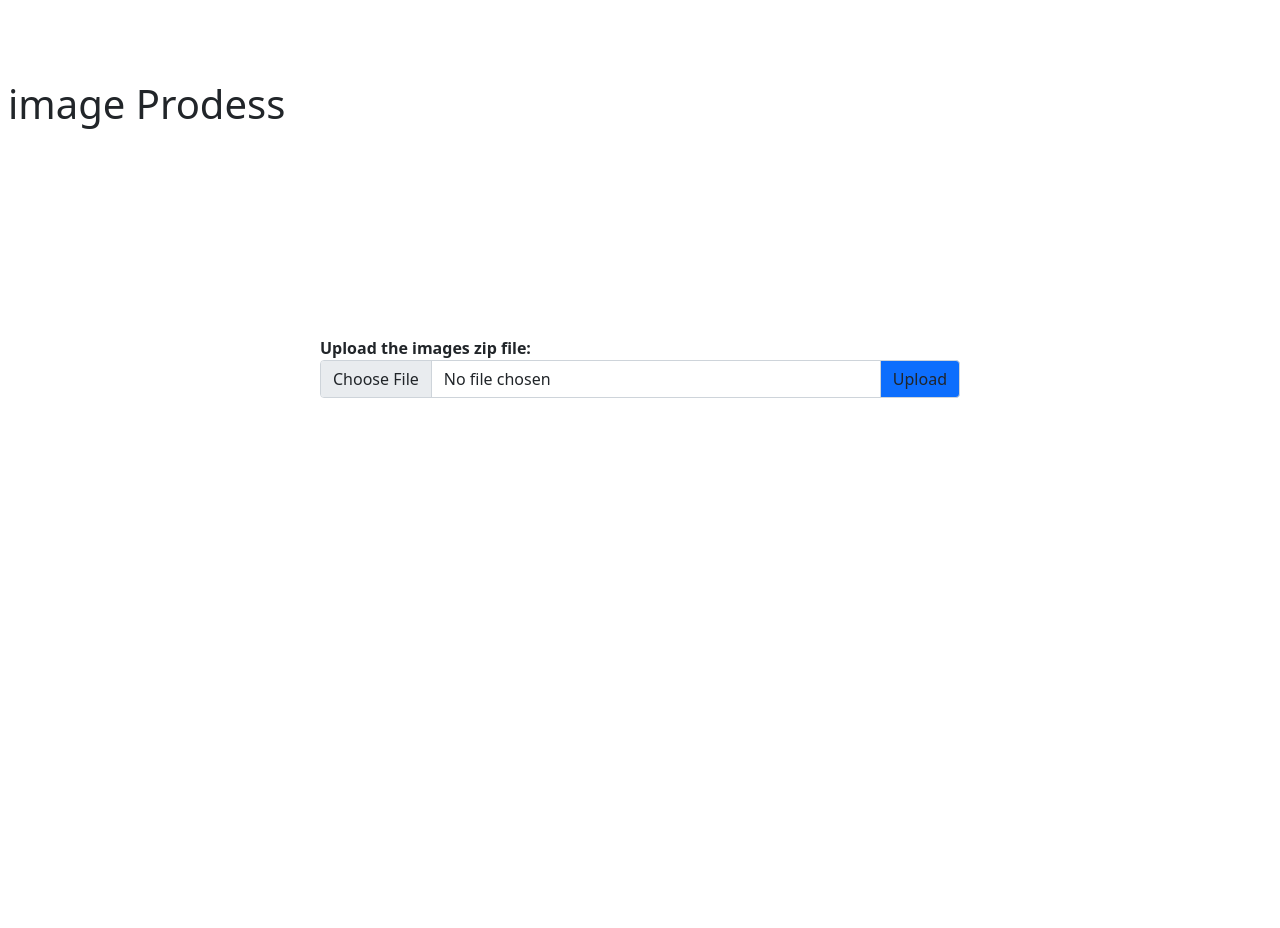
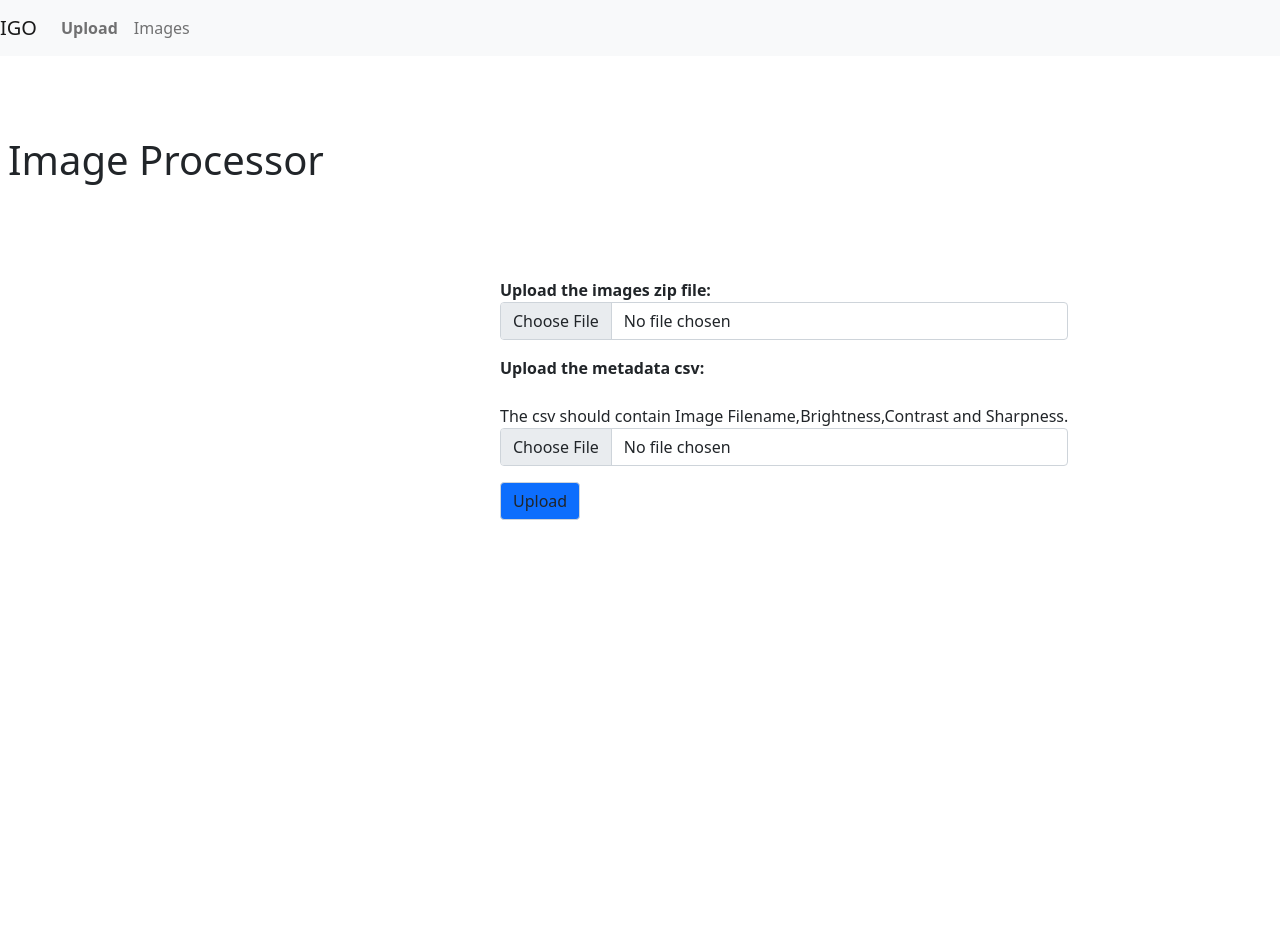
Before and after one commit to anandhukb05/Image_Background_Processing, a Flask app: page / in a window 1280 px wide. Before the commit the page ends 398 px from the top, so only its background shows below. Run offline with Flask 3, Linux system fonts and the light colour scheme.

Commit message:
feat(template): template design updates

```diff
--- a/main.py
+++ b/main.py
@@ -17,6 +17,7 @@ app.config['TEMPLATES_AUTO_RELOAD'] = True
 def home():
     return render_template("index.html")
 
+
 # folders
 UPLOAD_FOLDER = 'storage'
 DATA_FOLDER = 'data'
@@ -26,58 +27,66 @@ os.makedirs(DATA_FOLDER, exist_ok=True)
 CSV_PATH = os.path.join(DATA_FOLDER, 'images.csv')
 
 
+@app.route('/upload', methods=['POST'])
+def upload():
 
-@app.route('/upload', methods=['POST'])
-def upload_zip():
+    #checking all arguments existing
     if 'zipfile' not in request.files:
-        return "No file part", 400
-    file = request.files['zipfile']
+        msg= "No image file"
 
-    if file.filename == '':
-        return "No selected file", 400
+    if 'csv' not in request.files:
+        msg= "No csv file"
 
-    if not file.filename.lower().endswith('.zip'):
-        return "Please upload a .zip file", 400
+    img_file = request.files['zipfile']
+    csv_file = request.files['csv']
 
-    folder = normalize(file.filename.split(".")[0])
+    # validating request values
 
-    zip_path = os.path.join(UPLOAD_FOLDER, 'uploaded.zip')
-    file.save(zip_path)
+    if not img_file.filename.lower().endswith('.zip'):
+        msg = "Please upload a .zip file"
+
+    if not csv_file.filename.lower().endswith('.csv'):
+        msg = "Please upload a .csv file"
+
+    folder = normalize(img_file.filename.split(".")[0])
 
 
+    if img_file.filename.lower().endswith('.zip'):
+        zip_path = os.path.join(UPLOAD_FOLDER, 'uploaded.zip')
+        img_file.save(zip_path)
 
-    with zipfile.ZipFile(zip_path, 'r') as zip_ref:
-        for member in zip_ref.infolist():
-            # Skip directories
-            if member.is_dir():
-                continue
+        with zipfile.ZipFile(zip_path, 'r') as zip_ref:
+            for member in zip_ref.infolist():
+                # Skip directories
+                if member.is_dir():
+                    continue
 
-            # Get only the filename (remove folder paths inside ZIP)
-            filename = os.path.basename(member.filename)
-            if not filename:
-                continue  # skip empty names
+                # Get only the filename (remove folder paths inside ZIP)
+                filename = os.path.basename(member.filename)
+                if not filename:
+                    continue  # skip empty names
 
-            # Target file path (flattened)
-            target_path = os.path.join(UPLOAD_FOLDER, filename)
+                # Target file path (flattened)
+                target_path = os.path.join(UPLOAD_FOLDER, filename)
 
-            # Extract the file
-            with zip_ref.open(member) as source, open(target_path, "wb") as target:
-                target.write(source.read())
-    # Collect image details
-    image_data = []
-    for filename in os.listdir((UPLOAD_FOLDER)):
-        print("--- filename ---", filename)
-        if filename.lower().endswith(('.png', '.jpg', '.jpeg', '.gif', '.bmp')):
-            path = os.path.join(UPLOAD_FOLDER, filename)
-            size_kb = round(os.path.getsize(path) / 1024, 2)
-            print("---- info ---", [filename, size_kb, ""])
-            image_data.append([filename, size_kb, ""])  # last column for user notes
+                # Extract the file
+                with zip_ref.open(member) as source, open(target_path, "wb") as target:
+                    target.write(source.read())
+        # Collect image details
+        image_data = []
+        for filename in os.listdir((UPLOAD_FOLDER)):
+            print("--- filename ---", filename)
+            if filename.lower().endswith(('.png', '.jpg', '.jpeg', '.gif', '.bmp')):
+                path = os.path.join(UPLOAD_FOLDER, filename)
+                size_kb = round(os.path.getsize(path) / 1024, 2)
+                print("---- info ---", [filename, size_kb, ""])
+                image_data.append([filename, size_kb, ""])  # last column for user notes
 
-    # Write to CSV
-    with open(CSV_PATH, 'w', newline='', encoding='utf-8') as f:
-        writer = csv.writer(f)
-        writer.writerow(['Name', 'Size (KB)', 'Notes'])
-        writer.writerows(image_data)
+        # Write to CSV
+        with open(CSV_PATH, 'w', newline='', encoding='utf-8') as f:
+            writer = csv.writer(f)
+            writer.writerow(['Name', 'Size (KB)', 'Notes'])
+            writer.writerows(image_data)
 
     return redirect(url_for('show_images'))
 
--- /dev/null
+++ b/templates/header.html
@@ -0,0 +1,34 @@
+
+<!DOCTYPE html>
+<html lang="en">
+<head>
+    <meta charset="UTF-8">
+    <meta name="viewport" content="width=device-width, initial-scale=1.0">
+    <title>{% block title %}{% endblock  %}</title>
+    <link href="https://cdn.jsdelivr.net/npm/bootstrap@5.0.2/dist/css/bootstrap.min.css" rel="stylesheet" integrity="sha384-EVSTQN3/azprG1Anm3QDgpJLIm9Nao0Yz1ztcQTwFspd3yD65VohhpuuCOmLASjC" crossorigin="anonymous">
+    <script src="https://cdn.jsdelivr.net/npm/bootstrap@5.0.2/dist/js/bootstrap.bundle.min.js" integrity="sha384-MrcW6ZMFYlzcLA8Nl+NtUVF0sA7MsXsP1UyJoMp4YLEuNSfAP+JcXn/tWtIaxVXM" crossorigin="anonymous"></script>
+</head>
+<body>
+
+    <nav class="navbar navbar-expand-lg navbar-light bg-light">
+  <a class="navbar-brand" href="#">IGO</a>
+  <button class="navbar-toggler" type="button" data-toggle="collapse" data-target="#navbarNav" aria-controls="navbarNav" aria-expanded="false" aria-label="Toggle navigation">
+    <span class="navbar-toggler-icon"></span>
+  </button>
+  <div class="collapse navbar-collapse" id="navbarNav">
+    <ul class="navbar-nav">
+      <li class="nav-item active">
+        <a class="nav-link" href="{{ url_for('home')}}"> <b class="sr-only">Upload</b></a>
+      </li>
+      <li class="nav-item">
+        <a class="nav-link" href="{{ url_for('show_images')}}">Images</a>
+      </li>
+    </ul>
+  </div>
+</nav>
+
+    {% block content %}
+    {% endblock %}
+
+</body>
+</html>
--- a/templates/index.html
+++ b/templates/index.html
@@ -1,29 +1,41 @@
-<!DOCTYPE html>
-<html lang="en">
-<head>
-    <meta charset="UTF-8">
-    <meta name="viewport" content="width=device-width, initial-scale=1.0">
-    <title>Document</title>
-    <link href="https://cdn.jsdelivr.net/npm/bootstrap@5.0.2/dist/css/bootstrap.min.css" rel="stylesheet" integrity="sha384-EVSTQN3/azprG1Anm3QDgpJLIm9Nao0Yz1ztcQTwFspd3yD65VohhpuuCOmLASjC" crossorigin="anonymous">
-    <script src="https://cdn.jsdelivr.net/npm/bootstrap@5.0.2/dist/js/bootstrap.bundle.min.js" integrity="sha384-MrcW6ZMFYlzcLA8Nl+NtUVF0sA7MsXsP1UyJoMp4YLEuNSfAP+JcXn/tWtIaxVXM" crossorigin="anonymous"></script>
-</head>
-<body>
+
+{% extends "header.html" %}
+
+{% block content %}
+
+<style>
+.position {
+  position: absolute;
+  top: 150px;
+  left: 500px;
+}
+</style>
+
+<br>
     <br>
     <br>
-    <br>
-    <div class="w-50 h-50 position-absolute t-25 start-25">
-        <h1 class="m-2">image Prodess</h1>
-        <div class=" position-relative top-50 start-50">
+    <div class="w-100 h-100 position-absolute t-25 start-25">
+        <h1 class="m-2">Image Processor</h1>
+        <div class=" position">
             <label class="text-center"><b>Upload the images zip file:</b></label>
             <br>
             <form action="/upload" method="post" enctype="multipart/form-data">
-            <div class="input-group mb-3">
-                <input type="file" class="form-control" name="zipfile" accept=".zip" required>
+                <div class="input-group mb-3">
+                    <input type="file" class="form-control" name="zipfile" accept=".zip" required>
+                </div>
+
+                <label class="text-center"><b>Upload the metadata csv:</b></label>
+
+                <br>
+                <br>
+                <span>The csv should contain Image Filename,Brightness,Contrast	and Sharpness.
+                <br>
+                <div class="input-group mb-3">
+                    <input type="file" class="form-control" name="csv" accept=".csv" required>
+                </div>
                 <button type="submit" class="input-group-text bg-primary">Upload</label>
-            </div>
-        </form>
+            </form>
         </div>
     </div>
 
-</body>
-</html>
+{% endblock %}
```
Also changed, not shown: templates/images.html (+2 -5 lines).
